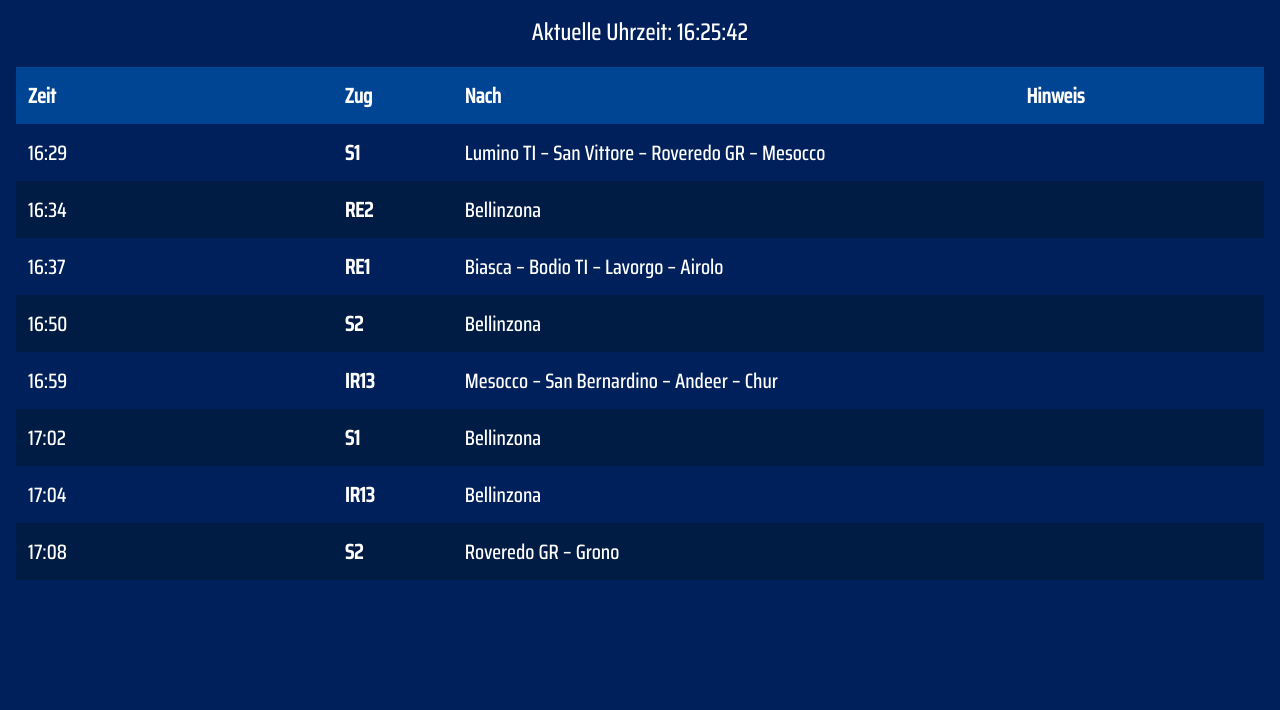
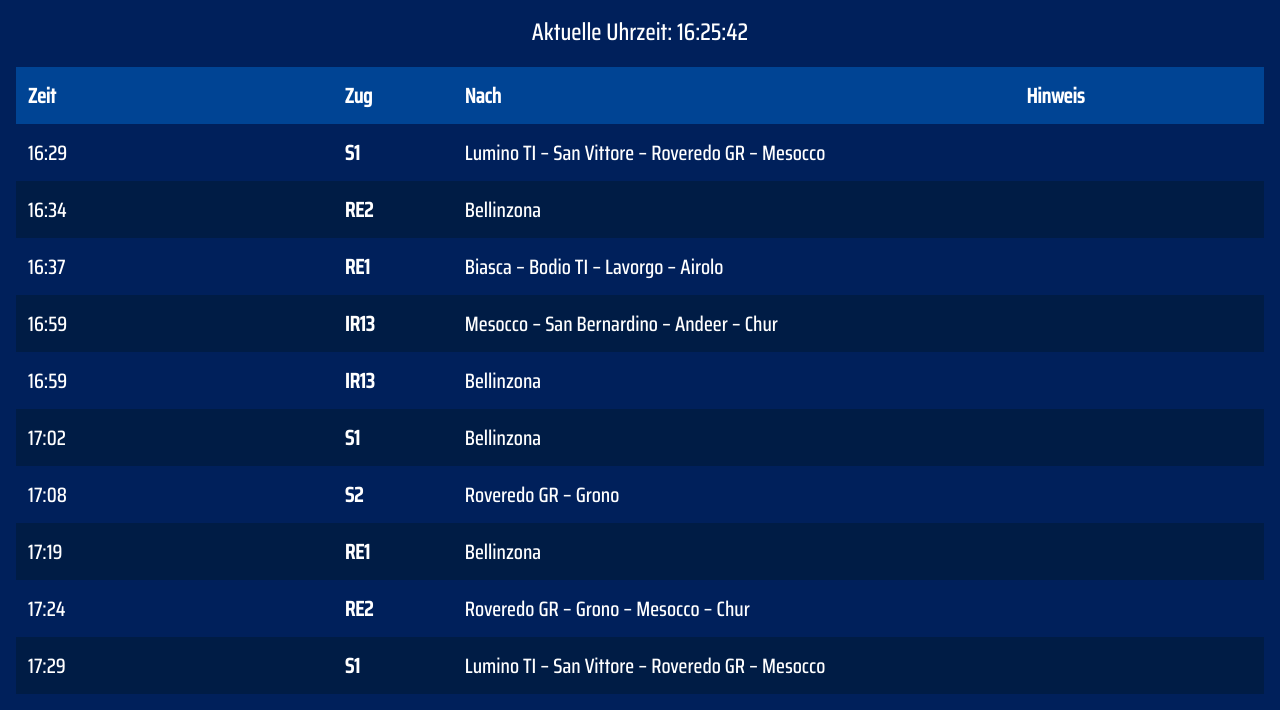
Before and after one commit to Fahrplan-OSV/Castione-Arbedo, a plain HTML site: page index.html in a window 1280 px wide. Shown: the part 109-819 px from the top of the page. Drawn offline with Linux system fonts and the light colour scheme.

Commit message:
Update index.html

```diff
--- a/index.html
+++ b/index.html
@@ -1,8 +1,8 @@
 <!DOCTYPE html>
 <html lang="de">
 <head>
-  <meta charset="UTF-8" />
-  <meta name="viewport" content="width=device-width, initial-scale=1.0" />
+  <meta charset="UTF-8">
+  <meta name="viewport" content="width=device-width, initial-scale=1.0">
   <title>Bahnhof Castione-Arbedo – Abfahrten</title>
   <link href="https://fonts.googleapis.com/css2?family=Saira+Condensed:wght@500&display=swap" rel="stylesheet">
   <style>
@@ -69,31 +69,20 @@
 
   <script>
     (function() {
-      const delays = {
-        "RE1": 50_000,
-        "S1": 80_000,
-        "S2": 65_000,
-        "RE2": 50_000,
-        "IR13-Bellinzona": 95_000,
-        "IR13-Chur": 50_000
+      const delaySeconds = {
+        'RE1-Bellinzona': 50,
+        'RE1-Airolo': 50,
+        'S1': 80,
+        'S2': 65,
+        'IR13-Bellinzona': 95,
+        'IR13-Chur': 50,
+        'RE2-Bellinzona': 50,
+        'RE2-Chur': 50
       };
 
-      const schedule = [
-        { line: "RE1", minute: 37, from: 5, to: 20, dest: "Biasca – Bodio TI – Lavorgo – Airolo" },
-        { line: "RE1", minute: 19, from: 7, to: 22, dest: "Bellinzona", delay: 7 },
-
-        { line: "S1", minute: 29, from: 5, to: 23, dest: "Lumino TI – San Vittore – Roveredo GR – Mesocco" },
-        { line: "S1", minute: 2, from: 5, to: 23, dest: "Bellinzona" },
-
-        { line: "S2", minute: 8, from: 7, to: 18, dest: "Roveredo GR – Grono" },
-        { line: "S2", minute: 50, from: 7, to: 18, dest: "Bellinzona" },
-
-        { line: "RE2", minute: 24, from: 6, to: 20, dest: "Roveredo GR – Grono – Mesocco – Chur" },
-        { line: "RE2", minute: 34, from: 6, to: 22, dest: "Bellinzona" },
-
-        { line: "IR13", minute: 59, from: 5, to: 19, dest: "Mesocco – San Bernardino – Andeer – Chur" },
-        { line: "IR13", minute: 04, from: 7, to: 21, dest: "Bellinzona" }
-      ];
+      const specialDelays = {
+        '18:19-RE1-Bellinzona': 'ca. +7‘'
+      };
 
       function pad(n) {
         return n.toString().padStart(2, '0');
@@ -103,43 +92,65 @@
         return `${pad(h)}:${pad(m)}`;
       }
 
+      function extractDelayMinutes(notice) {
+        const match = notice.match(/\+\s?(\d{1,2})[‘']/);
+        return match ? parseInt(match[1], 10) : 0;
+      }
+
       function getDepartures() {
         const departures = [];
         const now = new Date();
 
-        for (let i = -10; i < 180; i++) {
+        for (let i = -5; i < 180; i++) {
           const d = new Date(now.getTime() + i * 60_000);
           const h = d.getHours();
           const m = d.getMinutes();
+          const timeKey = `${pad(h)}:${pad(m)}`;
 
-          for (const entry of schedule) {
-            if (h >= entry.from && h <= entry.to && m === entry.minute) {
-              departures.push({
-                time: formatTime(h, m),
-                hour: h,
-                minute: m,
-                line: entry.line,
-                destination: entry.dest,
-                notice: '',
-              });
-            }
-          }
+          const push = (line, destination, idKey) => {
+            const key = `${timeKey}-${line}-${destination.split(' ')[0]}`;
+            departures.push({
+              time: formatTime(h, m),
+              hour: h,
+              minute: m,
+              line: line,
+              destination: destination,
+              notice: specialDelays[key] || ''
+            });
+          };
+
+          // RE1
+          if ((h >= 5 && h <= 20) && m === 37) push('RE1', 'Biasca – Bodio TI – Lavorgo – Airolo', 'RE1-Airolo');
+          if ((h >= 7 && h <= 22) && m === 19) push('RE1', 'Bellinzona', 'RE1-Bellinzona');
+
+          // S1
+          if ((h >= 5 && h <= 23) && m === 29) push('S1', 'Lumino TI – San Vittore – Roveredo GR – Mesocco', 'S1');
+          if ((h >= 5 && h <= 23) && m === 2) push('S1', 'Bellinzona', 'S1');
+
+          // S2
+          if ((h === 7 || h === 8 || h === 17 || h === 18) && m === 8) push('S2', 'Roveredo GR – Grono', 'S2');
+          if ((h === 7 || h === 8 || h === 17 || h === 18) && m === 50) push('S2', 'Bellinzona', 'S2');
+
+          // RE2
+          if (((h >= 4 && h <= 20) && m === 24) || (['6', '22'].includes(h.toString()) && m === 24)) push('RE2', 'Roveredo GR – Grono – Mesocco – Chur', 'RE2-Chur');
+          if (((h >= 6 && h <= 22) && m === 34) || (h === 0 && m === 34)) push('RE2', 'Bellinzona', 'RE2-Bellinzona');
+
+          // IR13
+          if ((h >= 5 && h <= 19) && m === 59) push('IR13', 'Mesocco – San Bernardino – Andeer – Chur', 'IR13-Chur');
+          if ((h >= 7 && h <= 21) && m === 59) push('IR13', 'Bellinzona', 'IR13-Bellinzona');
         }
 
         return departures.filter(dep => {
-          const depTime = new Date();
-          depTime.setHours(dep.hour, dep.minute, 0, 0);
+          const delay = extractDelayMinutes(dep.notice);
+          const key = `${dep.line}-${dep.destination.split(' ')[0]}`;
+          const duration = delaySeconds[key] || 50;
 
-          let threshold = delays[dep.line];
-          if (dep.line === "IR13" && dep.destination === "Bellinzona") {
-            threshold = delays["IR13-Bellinzona"];
-          }
-          if (dep.line === "IR13" && dep.destination.includes("Chur")) {
-            threshold = delays["IR13-Chur"];
-          }
+          const planned = new Date();
+          planned.setHours(dep.hour, dep.minute, 0, 0);
+          planned.setMinutes(planned.getMinutes() + delay);
 
-          return depTime.getTime() + threshold >= now.getTime();
-        }).slice(0, 8);
+          return planned.getTime() + duration * 1000 >= now.getTime();
+        }).slice(0, 10);
       }
 
       function updateClock() {
```
